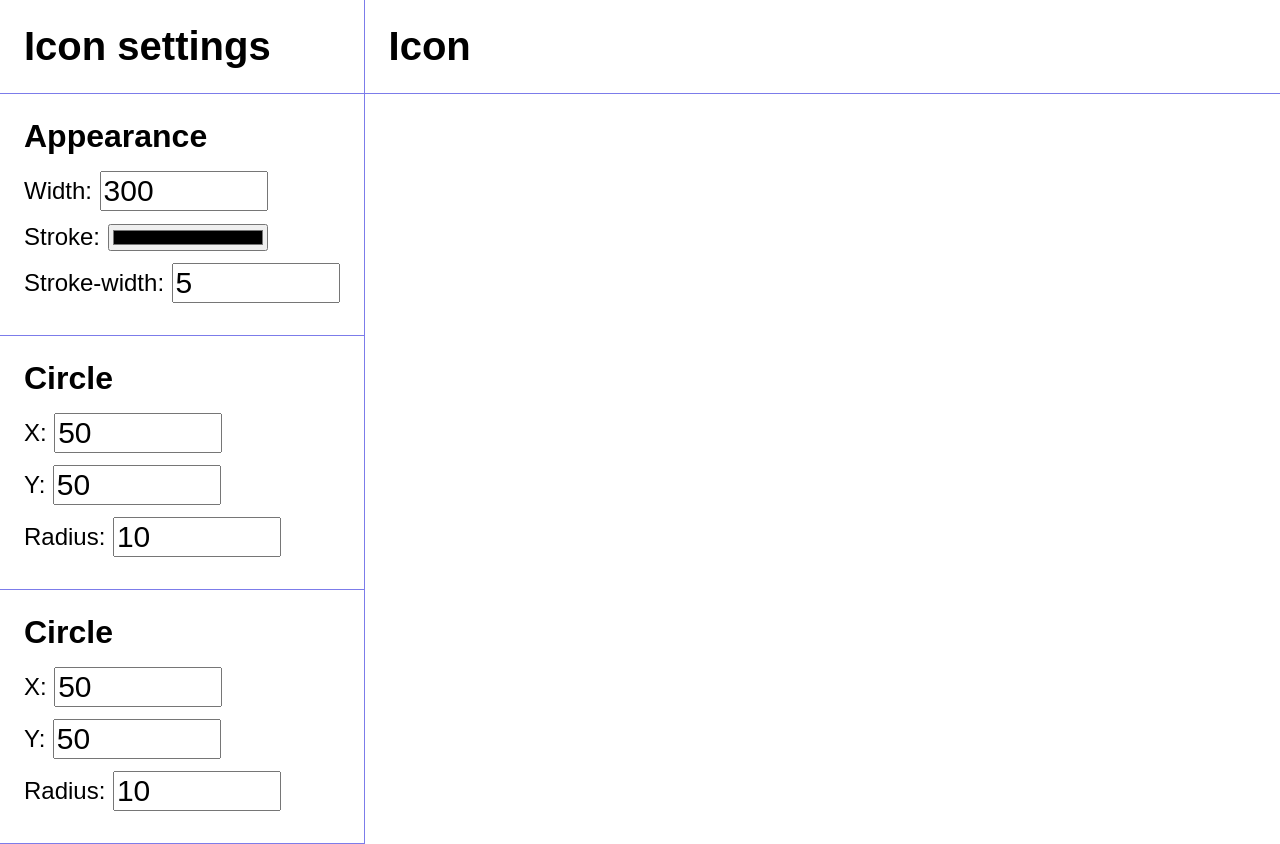
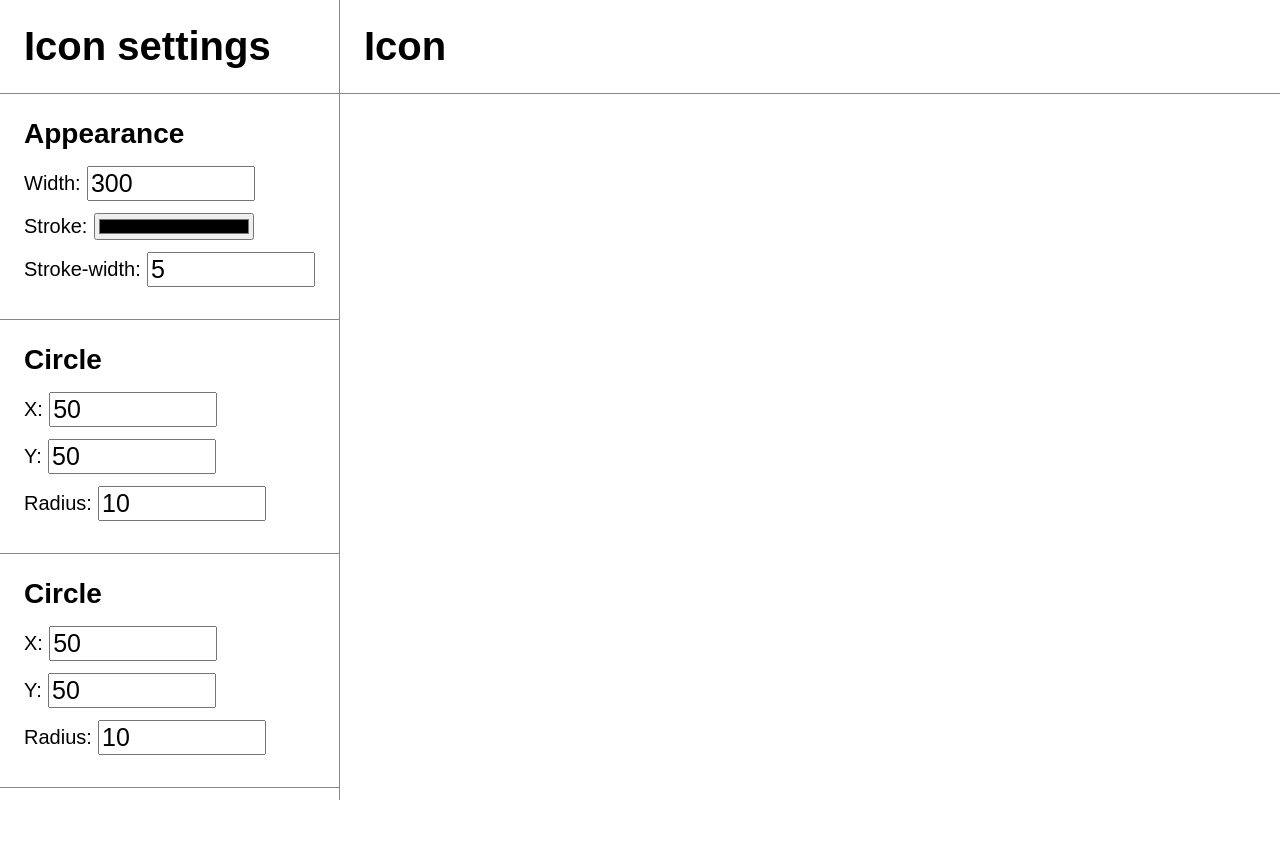
Before and after one commit to Masynchin/logos, a website built with webpack: page editor/index.html in a window 1280 px wide. After the commit the page ends 800 px from the top, so only its background shows below. Built offline with nearby package versions, Linux system fonts and the light colour scheme; what @svgdotjs/svg.js would draw is missing.

Commit message:
Make figures widgets smaller

```diff
--- a/editor/index.css
+++ b/editor/index.css
@@ -40,7 +40,7 @@ body aside section {
 }
 
 body aside section h3 {
-  font-size: 2em;
+  font-size: 1.75em;
   margin: 0.5rem 0;
 }
 
@@ -55,7 +55,7 @@ body aside section ul {
 body aside section ul li label {
   display: flex;
   align-items: center;
-  font-size: 1.5em;
+  font-size: 1.25em;
 }
 
 body aside section ul li label input {
```
